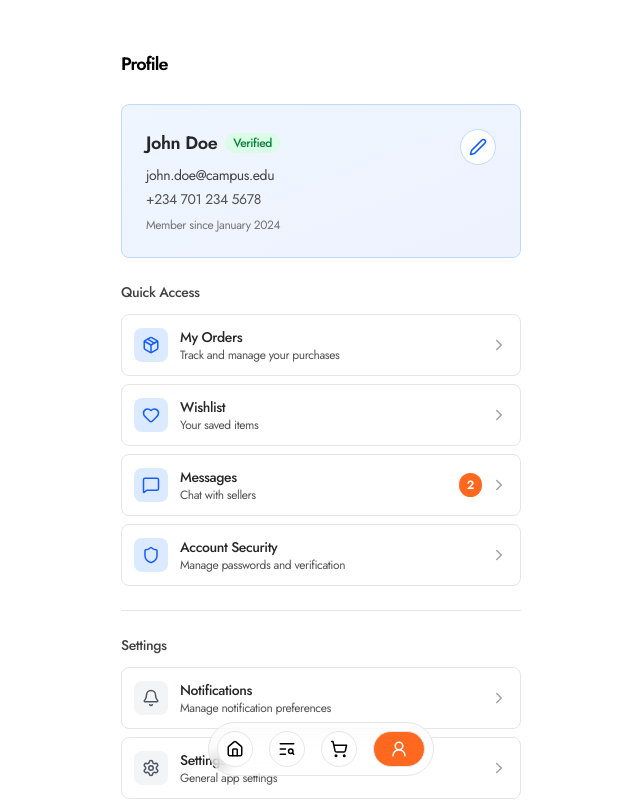
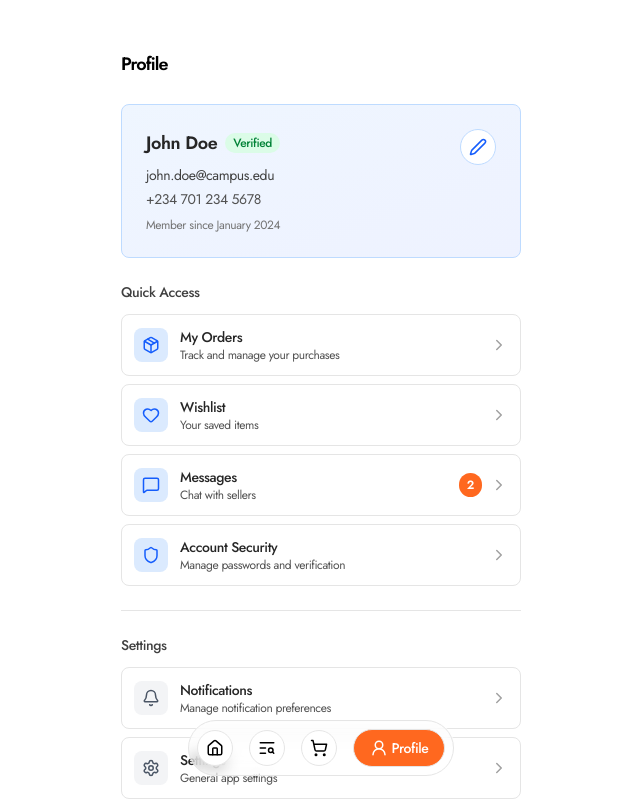
Before and after one commit to ArnoldMidalla/campusmart_web, a Next.js app: page /profile in a window 1280 px wide. Shown: the top 801 px of the page, without its empty margins (319-959 px from the left). Built offline with nearby package versions, Linux system fonts and the light colour scheme.

Commit message:
minor: just made nav items mapable instead of repetetive

```diff
--- a/app/components/nav.tsx
+++ b/app/components/nav.tsx
@@ -1,62 +1,42 @@
 "use client";
-
 import { Home, ShoppingCart, TextSearch, UserRound } from "lucide-react";
 import Link from "next/link";
 import { usePathname } from "next/navigation";
 
 export default function Nav() {
   const pathname = usePathname();
-
   const isActive = (path: string) => pathname === path;
-
   const baseIcon = "p-2 rounded-full border border-neutral-200 transition-all";
   const activeIcon = "bg-main text-white py-2 px-4";
   const inactiveIcon = "bg-white text-black";
 
+  const navItems = [
+    { href: "/", icon: Home, label: "Home" },
+    { href: "/categories", icon: TextSearch, label: "Categories" },
+    { href: "/cart", icon: ShoppingCart, label: "Cart" },
+    { href: "/profile", icon: UserRound, label: "Profile" },
+  ];
+
   return (
     <main className="fixed bottom-0 left-0 w-full flex justify-center pb-6 z-40 font-dmSans text-sm">
       <div className="backdrop-blur-sm flex gap-4 items-center py-2 px-2 rounded-full border border-neutral-200 bg-white/20">
-        {/* Home */}
-        <Link
-          href="/"
-          className={`flex gap-1 items-center rounded-full ${baseIcon}
-            ${isActive("/") ? activeIcon : inactiveIcon}`}
-        >
-          <Home size={18} />
-          {isActive("/") && <p className="font-medium">Home</p>}
-        </Link>
+        {navItems.map((item) => {
+          const Icon = item.icon;
+          const active = isActive(item.href);
 
-        {/* Categories */}
-        <Link
-          href="/categories"
-          className={`${baseIcon} flex gap-1 ${
-            isActive("/categories") ? activeIcon : inactiveIcon
-          }`}
-        >
-          <TextSearch size={18} />
-          {isActive("/categories") && <p className="font-medium">Categories</p>}
-        </Link>
-
-        {/* Cart */}
-        <Link
-          href="/cart"
-          className={`${baseIcon} flex gap-1 ${
-            isActive("/cart") ? activeIcon : inactiveIcon
-          }`}
-        >
-          <ShoppingCart size={18} />
-          {isActive("/cart") && <p className="font-medium">Cart</p>}
-        </Link>
-
-        {/* Profile */}
-        <Link
-          href="/profile"
-          className={`${baseIcon} ${
-            isActive("/profile") ? activeIcon : inactiveIcon
-          }`}
-        >
-          <UserRound size={18} />
-        </Link>
+          return (
+            <Link
+              key={item.href}
+              href={item.href}
+              className={`flex gap-1 items-center rounded-full ${baseIcon} ${
+                active ? activeIcon : inactiveIcon
+              }`}
+            >
+              <Icon size={18} />
+              {active && <p className="font-medium">{item.label}</p>}
+            </Link>
+          );
+        })}
       </div>
     </main>
   );
```
